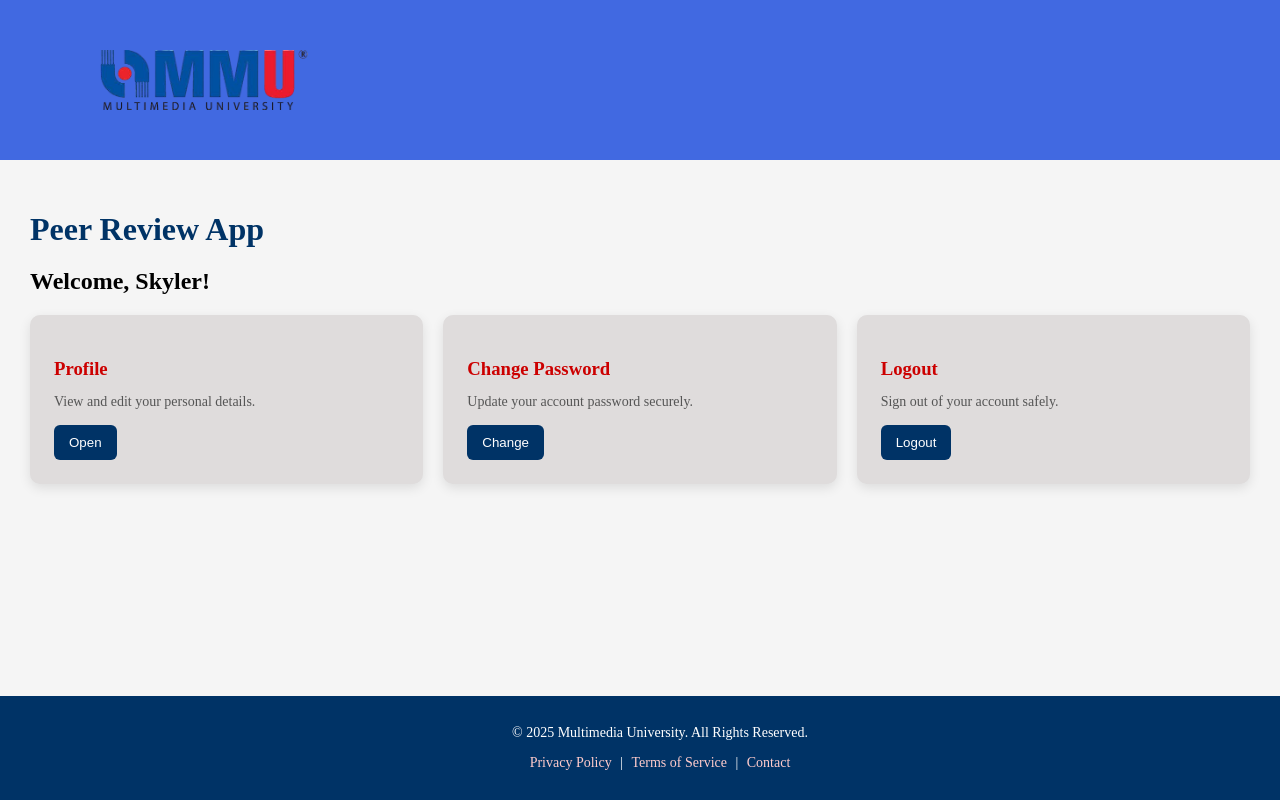
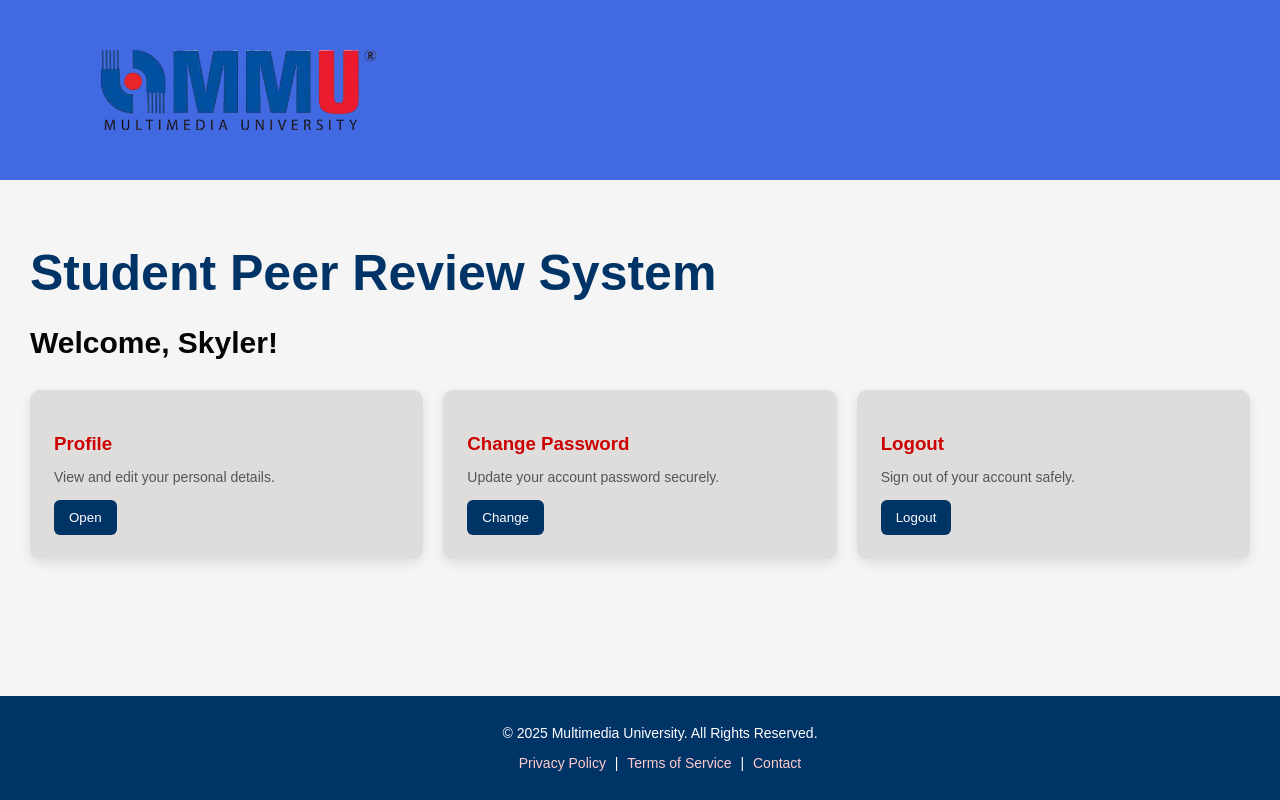
Before and after one commit to Skyler-Tan/G17--Mini-IT-project, a Flask app: page /dashboard in a window 1280 px wide. Run offline with Flask 3, Linux system fonts and the light colour scheme; a user stored in the database is signed in.

Commit message:
small tweaks

```diff
--- a/app.py
+++ b/app.py
@@ -163,16 +163,15 @@
 @app.route("/profile", methods=["GET", "POST"])
 @login_required
 def profile():
-    user = current_user  # or however you store the logged-in user
+    if request.method == "POST":
+        current_user.username = request.form["username"]
+        current_user.email = request.form["email"]
 
-    if request.method == "POST":
-        user.username = request.form["username"]
-        user.email = request.form["email"]
         db.session.commit()
         flash("Profile updated successfully!", "success")
         return redirect(url_for("profile"))
 
-    return render_template("profile.html", user=user)
+    return render_template("profile.html", user=current_user)
 
 
 if __name__ == "__main__":
--- a/static/dashboard.css
+++ b/static/dashboard.css
@@ -24,17 +24,12 @@
 
 .topbar .logo-area {
   display: flex;
-  align-items: center;
-  gap: 30px;
+  align-items:flex-start;
+  gap: 10px;
 }
 
 .topbar img {
-  height: 60px;
-}
-
-.topbar h2 {
-  font-size: 100px;
-  margin: 0;
+  height: 80px;
 }
 
 .topbar-links a {
@@ -56,6 +51,13 @@
 .dashboard-main h1 {
   color: #003366;
   margin-bottom: 20px;
+  font-size: 50px;
+}
+
+.dashboard-main h2 {
+  color: #050505;
+  margin-bottom: 30px;
+  font-size: 30px;
 }
 
 /* Cards section */
--- a/static/styles.css
+++ b/static/styles.css
@@ -1,5 +1,5 @@
 .footer {
-  background: #003366;
+  background: #4169e1;
   color: #fff;
   text-align: center;
   padding: 15px 20px;
@@ -17,3 +17,7 @@
 .footer a:hover {
   color: #fff;
 }
+
+body {
+  font-family: 'Poppins', sans-serif;
+}
--- a/templates/profile.html
+++ b/templates/profile.html
@@ -33,12 +33,12 @@
 
         <div class="form-group">
             <label>username</label>
-            <input type="text" name="username" value="{{ user.username }}" readonly>
+            <input type="text" name="username" value="{{ user.username }}">
         </div>
 
         <div class="form-group">
             <label>Email</label>
-            <input type="text" name="email" value="{{ user.email }}" readonly>
+            <input type="text" name="email" value="{{ user.email }}">
         </div>
 
         <button type="submit">Update Profile</button>
--- a/templates/student_dashboard.html
+++ b/templates/student_dashboard.html
@@ -14,7 +14,7 @@
 </header>
 
 <main class="dashboard-main">
-  <h1>Peer Review App</h1>
+  <h1>Student Peer Review System</h1>
   <h2>Welcome, {{ user.first_name }}!</h2>
 
   <section class="cards">
```
Also changed, not shown: instance/users.db.
